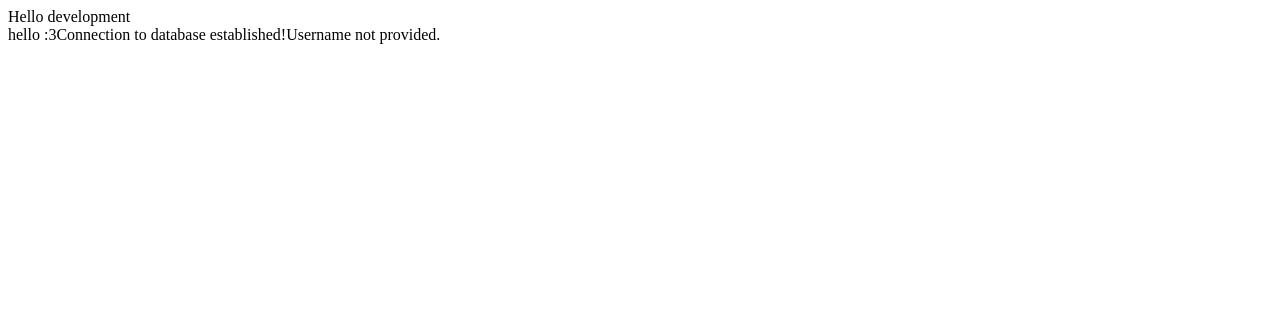
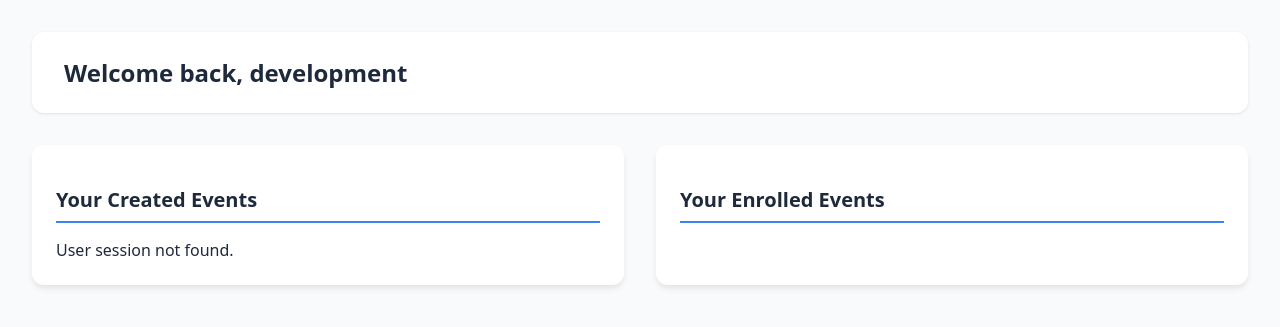
Before and after one commit to JOwen-ster/CPSC332-Database-Project, a PHP site: page /dashboard/index.php in a window 1280 px wide. Shown: the top 327 px of the page. Run offline with PHP 8.4, Linux system fonts and the light colour scheme; a user stored in the database is signed in.

Commit message:
messin with UI

```diff
--- a/dashboard/index.php
+++ b/dashboard/index.php
@@ -2,9 +2,10 @@
     if (!session_id()) session_start();
 
     if (isset($_SESSION['authenticated']) && $_SESSION['authenticated'] === true) {
-        echo 'Hello ' . htmlspecialchars($_SESSION['form_username']);
+        $username = htmlspecialchars($_SESSION['form_username']);
     } else {
         header('Location: ../');
+        exit();
     }
 ?>
 
@@ -14,21 +15,34 @@
     <meta charset="UTF-8">
     <meta name="viewport" content="width=device-width, initial-scale=1.0">
     <title>Dashboard</title>
+    <link rel="stylesheet" href="../render/style.css">
 </head>
 <body>
-    <div style="display: flex; flex-direction: column;">
-    <?php
-        if (isset($_GET['id'])) {
-            // Only render single event view
-            include "../render/single_event.php"; // will url to render that data
-        } else {
-            echo 'hello :3';
-            // Render all created events
-            include "../render/created_events.php"; // where creator_id = user id
-            // Enrolled events (tickets... each ticket has a foriegn key to the event)
-            include "../render/tickets.php"; // SELECT EVENT where user id in JSON
-        }
-        ?>
+    <div class="dashboard-container">
+        <header class="dashboard-header">
+            <h1 class="welcome-text">Welcome back, <?php echo $username; ?></h1>
+        </header>
+
+        <?php if (isset($_GET['id'])): ?>
+            <!-- Single Event View -->
+            <div class="single-event">
+                <?php include "../render/single_event.php"; ?>
+            </div>
+        <?php else: ?>
+            <div class="events-grid">
+                <!-- Created Events Section -->
+                <div class="event-section">
+                    <h2 class="section-title">Your Created Events</h2>
+                    <?php include "../render/created_events.php"; ?>
+                </div>
+
+                <!-- Enrolled Events Section -->
+                <div class="event-section">
+                    <h2 class="section-title">Your Enrolled Events</h2>
+                    <?php include "../render/tickets.php"; ?>
+                </div>
+            </div>
+        <?php endif; ?>
     </div>
 </body>
 </html>
--- a/db/connection.php
+++ b/db/connection.php
@@ -12,7 +12,6 @@ try {
         $db_pass,
         $db_name
     );
-    echo "Connection to database established!";
 } catch (mysqli_sql_exception) {
     echo "Failed to connect to database...";
 }
--- a/render/created_events.php
+++ b/render/created_events.php
@@ -1,25 +1,12 @@
+
+
 <?php
 require_once "../db/connection.php";
 if (!session_id()) session_start();
 
-if (isset($_POST['form_username'])) {
-    $submitted_username = $_POST['form_username'];
-
-    // Prepare statement to safely query the user ID
-    $stmt = mysqli_prepare($conn, "SELECT id FROM users WHERE username = ?");
-    if ($stmt) {
-        mysqli_stmt_bind_param($stmt, "s", $submitted_username);
-        mysqli_stmt_execute($stmt);
-        $result = mysqli_stmt_get_result($stmt);
-
-        if ($result && mysqli_num_rows($result) > 0) {
-            $row = mysqli_fetch_assoc($result);
-            $user_id_number = $row['id'];
-
-            // Store user ID in session if not already stored
-            if (!isset($_SESSION['user_id_number'])) {
-                $_SESSION['user_id_number'] = $user_id_number;
-            }
+// Use user_id from session
+if (isset($_SESSION['user_id_number'])) {
+    $user_id_number = $_SESSION['user_id_number'];
 
     // Get all events created by the user
     $stmt = mysqli_prepare($conn, "SELECT * FROM events WHERE creator_id = ?");
@@ -31,24 +18,31 @@ if (isset($_POST['form_username'])) {
         while ($event = mysqli_fetch_assoc($events)) {
             echo '<div class="event-card">';
             echo "<h3>" . htmlspecialchars($event['title']) . "</h3>";
-                    echo "<p>Hosted by: " . htmlspecialchars($event['creator_id']) . "</p>";
-                    echo "<p>" . htmlspecialchars($event['description']) . "</p>";
-                    echo "<p>Start: " . htmlspecialchars($event['start']) . "</p>";
-                    echo "<p>End: " . htmlspecialchars($event['end']) . "</p>";
-                    echo "<p>Location: " . htmlspecialchars($event['location']) . "</p>";
-                    echo "<p>Event ID: " . htmlspecialchars($event['event_id']) . "</p>";
+            echo "<p class=\"host\">Hosted by: " . htmlspecialchars($event['creator_id']) . "</p>";
+            echo "<p class=\"description\">" . htmlspecialchars($event['description']) . "</p>";
+
+            echo "<div class=\"time-container\">";
+            echo "<div class=\"time-label\">Start:</div>";
+            echo "<div class=\"time-value\">" . htmlspecialchars($event['start']) . "</div>";
+            echo "</div>";
+
+            echo "<div class=\"time-container\">";
+            echo "<div class=\"time-label\">End:</div>";
+            echo "<div class=\"time-value\">" . htmlspecialchars($event['end']) . "</div>";
+            echo "</div>";
+
+            echo "<div class=\"location\">";
+            echo "<div class=\"location-dot\"></div>";
+            echo "<div class=\"location-value\">" . htmlspecialchars($event['location']) . "</div>";
+            echo "</div>";
+
+            echo "<div class=\"event-id\">Event ID: " . htmlspecialchars($event['event_id']) . "</div>";
             echo "</div>";
         }
     } else {
         echo "You have no events.";
     }
 } else {
-            echo "User not found.";
-        }
-    } else {
-        echo "Query preparation failed.";
-    }
-} else {
-    echo "Username not provided.";
+    echo "User session not found.";
 }
 ?>
--- /dev/null
+++ b/render/style.css
@@ -0,0 +1,295 @@
+/* Modern Dashboard Styling */
+:root {
+    --primary-color: #3b82f6;
+    --background-color: #f8fafc;
+    --text-primary: #1e293b;
+    --text-secondary: #64748b;
+    --shadow-sm: 0 1px 3px rgba(0, 0, 0, 0.1);
+    --shadow-md: 0 4px 6px -1px rgba(0, 0, 0, 0.1);
+}
+
+body {
+    margin: 0;
+    padding: 0;
+    font-family: system-ui, -apple-system, sans-serif;
+    background-color: var(--background-color);
+    color: var(--text-primary);
+    min-height: 100vh;
+}
+
+.dashboard-container {
+    max-width: 1400px;
+    margin: 0 auto;
+    padding: 2rem;
+}
+
+.dashboard-header {
+    background-color: white;
+    padding: 1.5rem 2rem;
+    border-radius: 12px;
+    box-shadow: var(--shadow-sm);
+    margin-bottom: 2rem;
+    display: flex;
+    justify-content: space-between;
+    align-items: center;
+}
+
+.welcome-text {
+    font-size: 1.5rem;
+    font-weight: 600;
+    color: var(--text-primary);
+    margin: 0;
+}
+
+.events-grid {
+    display: grid;
+    grid-template-columns: repeat(auto-fit, minmax(300px, 1fr));
+    gap: 2rem;
+    margin-top: 2rem;
+}
+
+.section-title {
+    font-size: 1.25rem;
+    font-weight: 600;
+    color: var(--text-primary);
+    margin-bottom: 1rem;
+    padding-bottom: 0.5rem;
+    border-bottom: 2px solid var(--primary-color);
+}
+
+.event-section {
+    background: white;
+    border-radius: 12px;
+    padding: 1.5rem;
+    box-shadow: var(--shadow-md);
+    transition: transform 0.2s ease;
+}
+
+.event-section:hover {
+    transform: translateY(-2px);
+}
+
+/* Responsive Design */
+@media (max-width: 768px) {
+    .dashboard-container {
+        padding: 1rem;
+    }
+
+    .dashboard-header {
+        padding: 1rem;
+        flex-direction: column;
+        text-align: center;
+    }
+
+    .welcome-text {
+        font-size: 1.25rem;
+        margin-bottom: 1rem;
+    }
+
+    .events-grid {
+        grid-template-columns: 1fr;
+        gap: 1rem;
+    }
+}
+
+/* Single Event View */
+.single-event {
+    max-width: 800px;
+    margin: 0 auto;
+    background: white;
+    border-radius: 12px;
+    padding: 2rem;
+    box-shadow: var(--shadow-md);
+}
+
+.single-event h1 {
+    color: var(--text-primary);
+    font-size: 2rem;
+    margin-bottom: 1.5rem;
+}
+
+.event-details {
+    display: grid;
+    gap: 1rem;
+}
+
+.detail-item {
+    display: flex;
+    align-items: center;
+    padding: 0.75rem;
+    background: var(--background-color);
+    border-radius: 8px;
+}
+
+.detail-label {
+    font-weight: 600;
+    min-width: 120px;
+    color: var(--text-secondary);
+}
+
+.detail-value {
+    color: var(--text-primary);
+}
+
+.event-card {
+    background-color: #ffffff;
+    border-radius: 12px;
+    box-shadow: 0 4px 24px rgba(0, 0, 0, 0.08);
+    padding: 24px;
+    margin: 16px 0;
+    transition: transform 0.3s ease, box-shadow 0.3s ease;
+    width: 380px;
+    border-left: 4px solid #3b82f6;
+    overflow: hidden;
+    position: relative;
+}
+
+.event-card:hover {
+    transform: translateY(-4px);
+    box-shadow: 0 8px 32px rgba(0, 0, 0, 0.12);
+}
+
+.event-card:before {
+    content: '';
+    position: absolute;
+    top: 0;
+    right: 0;
+    width: 160px;
+    height: 160px;
+    background: linear-gradient(135deg, rgba(59, 130, 246, 0.08) 0%, rgba(59, 130, 246, 0) 60%);
+    border-radius: 0 0 0 160px;
+    pointer-events: none;
+}
+
+/* Title Styling */
+.event-card h3 {
+    margin: 0 0 16px 0;
+    font-size: 24px;
+    font-weight: 700;
+    color: #1e293b;
+    line-height: 1.2;
+    position: relative;
+    padding-bottom: 16px;
+}
+
+.event-card h3:after {
+    content: '';
+    position: absolute;
+    bottom: 8px;
+    left: 0;
+    width: 48px;
+    height: 3px;
+    background-color: #3b82f6;
+    border-radius: 3px;
+}
+
+/* Host Styling */
+.event-card p.host {
+    font-size: 14px;
+    color: #64748b;
+    margin: 0 0 16px 0;
+    font-weight: 500;
+}
+
+/* Description Styling */
+.event-card p.description {
+    color: #334155;
+    line-height: 1.6;
+    margin: 0 0 24px 0;
+    font-size: 16px;
+}
+
+/* Info Group Styling */
+.event-card .info-group {
+    margin-bottom: 8px;
+    display: flex;
+    align-items: center;
+}
+
+.event-card .info-group .label {
+    font-weight: 600;
+    font-size: 14px;
+    color: #475569;
+    min-width: 80px;
+    margin-right: 8px;
+}
+
+.event-card .info-group .value {
+    font-size: 15px;
+    color: #0f172a;
+}
+
+/* Time Styling with visual emphasis */
+.event-card .time-container {
+    display: flex;
+    margin-bottom: 16px;
+    padding: 12px 16px;
+    background-color: rgba(59, 130, 246, 0.05);
+    border-radius: 8px;
+    align-items: center;
+}
+
+.event-card .time-container .time-label {
+    margin-right: 16px;
+    font-weight: 600;
+    color: #3b82f6;
+    font-size: 14px;
+}
+
+.event-card .time-container .time-value {
+    color: #334155;
+    font-size: 15px;
+}
+
+/* Location Styling */
+.event-card .location {
+    padding: 8px 0;
+    display: flex;
+    align-items: center;
+}
+
+.event-card .location-dot {
+    width: 8px;
+    height: 8px;
+    background-color: #3b82f6;
+    border-radius: 50%;
+    margin-right: 8px;
+}
+
+.event-card .location-value {
+    font-size: 15px;
+    color: #334155;
+    font-weight: 500;
+}
+
+/* Event ID Styling - Subtle, deprioritized */
+.event-card .event-id {
+    margin-top: 16px;
+    font-size: 12px;
+    color: #94a3b8;
+    text-align: right;
+    opacity: 0.7;
+}
+
+/* Responsive Design */
+@media (max-width: 576px) {
+    .event-card {
+        padding: 20px;
+        margin: 12px 0;
+        width: 100%;
+    }
+
+    .event-card h3 {
+        font-size: 20px;
+    }
+
+    .event-card .time-container {
+        flex-direction: column;
+        align-items: flex-start;
+    }
+
+    .event-card .time-container .time-label {
+        margin-right: 0;
+        margin-bottom: 4px;
+    }
+}
```
Also changed, not shown: db/eventsystem.sql (added, +141 -0 lines), db/test.sql (deleted). Lines whose indentation alone changed are shown as unchanged.
